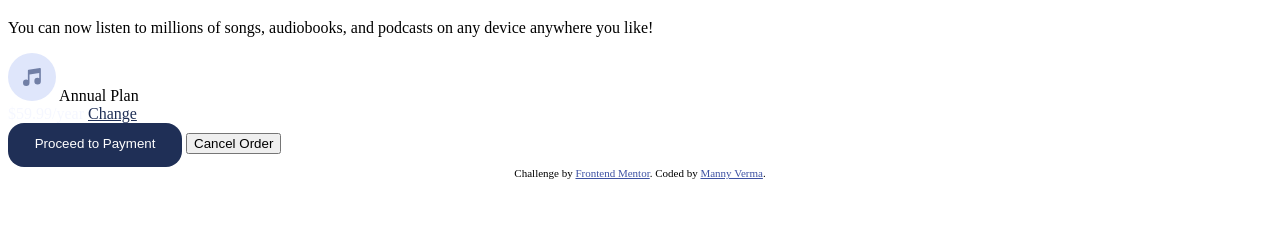
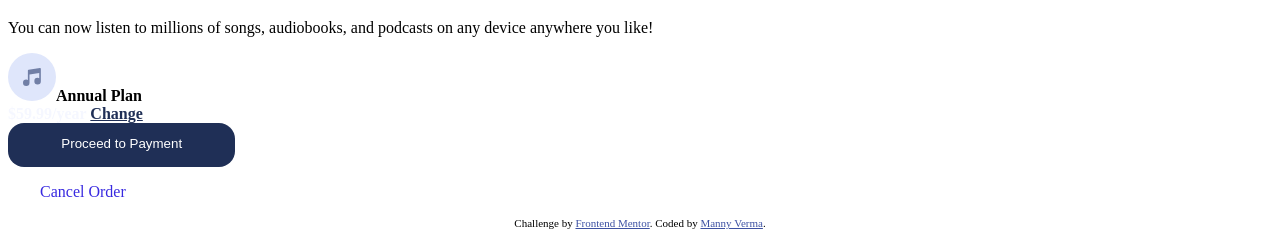
Before and after one commit to mverma45/fem-osc, a plain HTML site: page index.html in a window 1280 px wide. Shown: the part 734-971 px from the top of the page. Before the commit the page ends 921 px from the top, so only its background shows below. Drawn offline with Linux system fonts and the light colour scheme.

Commit message:
WIP styling

```diff
--- a/Style/styles.css
+++ b/Style/styles.css
@@ -7,15 +7,34 @@ body {
 
 .payment {
 	/* top | right | bottom | left */
-	padding: 1em 2em 1.2em 2em;
+	padding: 1em 4em 1.2em 4em;
 	background-color: hsl(223, 47%, 23%);
 	color: #fff;
 	border-radius: 1.2em;
 	border: none;
+	cursor: pointer;
 }
+
+/* .payment:hover {
+	background-color: #fff;
+	color: #000;
+} */
 
 .planPrice {
 	color: hsl(225, 100%, 98%);
+	font-weight: bolder;
+	cursor: pointer;
+}
+
+.planAnnual {
+	font-weight: bolder;
+}
+
+.cancelOrder {
+	padding-left: 2em;
+	border: none;
+	color: hsl(245, 75%, 52%);
+	cursor: pointer;
 }
 
 .change {
--- a/index.html
+++ b/index.html
@@ -32,14 +32,13 @@
 			<div class="Plan">
 				<img
 					src="./images/icon-music.svg"
-					alt="Music Note" />
-				Annual Plan
+					alt="Music Note" /><span class="planAnnual">Annual Plan</span>
 			</div>
 			<div class="planPrice">
 				$59.99/year <span class="change">Change</span>
 			</div>
 			<button class="payment">Proceed to Payment</button>
-			<button class="cancelOrder">Cancel Order</button>
+			<p class="cancelOrder">Cancel Order</p>
 		</main>
 		<div class="attribution">
 			Challenge by
```
